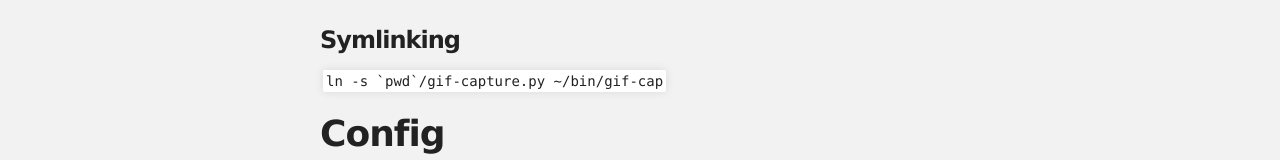
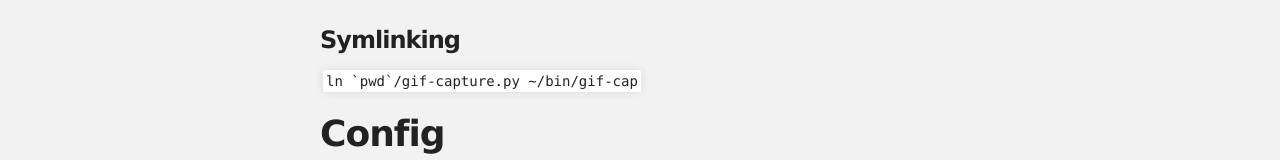
Before and after one commit to reecer/gif-capture, a plain HTML site: page index.html in a window 1280 px wide. Shown: the part 1106-1266 px from the top of the page. Drawn offline with Linux system fonts and the light colour scheme.

Commit message:
Removed soft link detail

```diff
--- a/index.html
+++ b/index.html
@@ -52,7 +52,7 @@
 <h3>
 <a name="symlinking" class="anchor" href="#symlinking"><span class="octicon octicon-link"></span></a>Symlinking</h3>
 
-<p><code>ln -s `pwd`/gif-capture.py ~/bin/gif-cap</code></p>
+<p><code>ln `pwd`/gif-capture.py ~/bin/gif-cap</code></p>
 
 <h1>
 <a name="config" class="anchor" href="#config"><span class="octicon octicon-link"></span></a>Config</h1>
```
